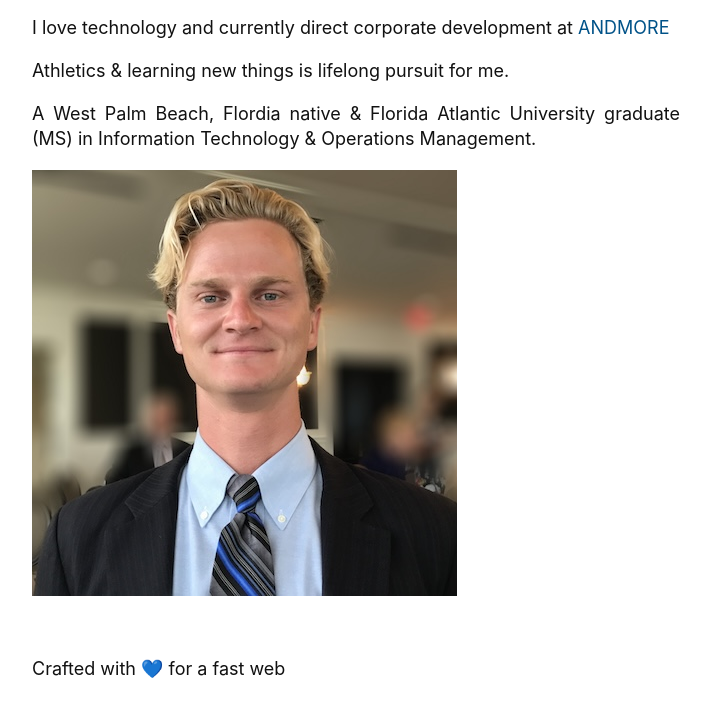
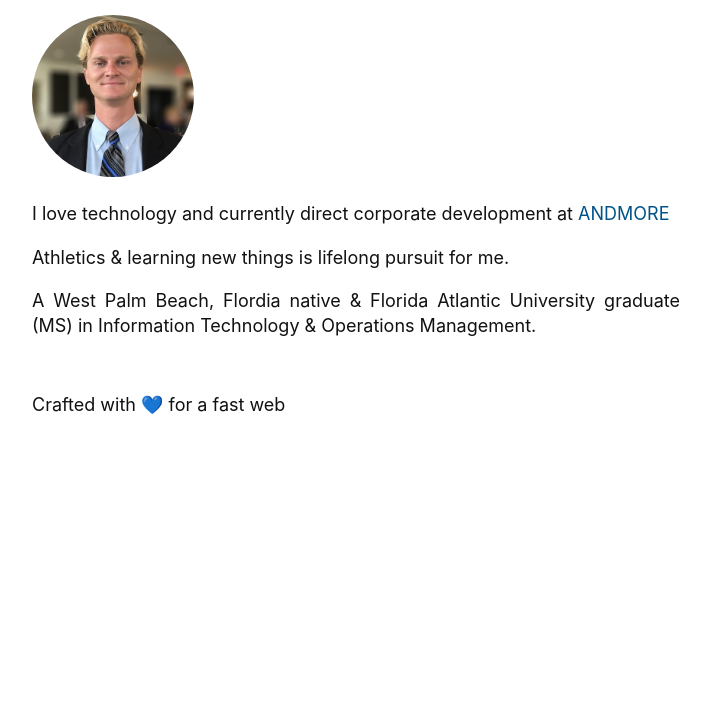
Before and after one commit to richandrewsfl/richandrewsfl.github.io, a plain HTML site: page index.html in a window 1280 px wide. Shown: the part 46-762 px from the top of the page, without its empty margins (284-995 px from the left). Drawn offline with Linux system fonts and the light colour scheme.

Commit message:
Update index.html
headshot styling

```diff
--- a/index.html
+++ b/index.html
@@ -53,14 +53,18 @@
       </section>
 
       <section id="h">
+        <img src="rich_hs.jpg" alt="Rich Headshot" style="
+                width: 25%;
+                border-radius: 50%;
+                size: 50%;
+            ">
+        <br/>
         I love technology and currently direct corporate development at <a href="https://www.andmore.com/">ANDMORE</a>
         <br/>
         Athletics & learning new things is lifelong pursuit for me.
         <br/>
         A West Palm Beach, Flordia native & Florida Atlantic University graduate (MS) in Information Technology & Operations Management.
         <br />
-        <img src='rich_hs.jpg' alt="Rich Headshot">
-
       </section>
     </main>
     <footer>
```
